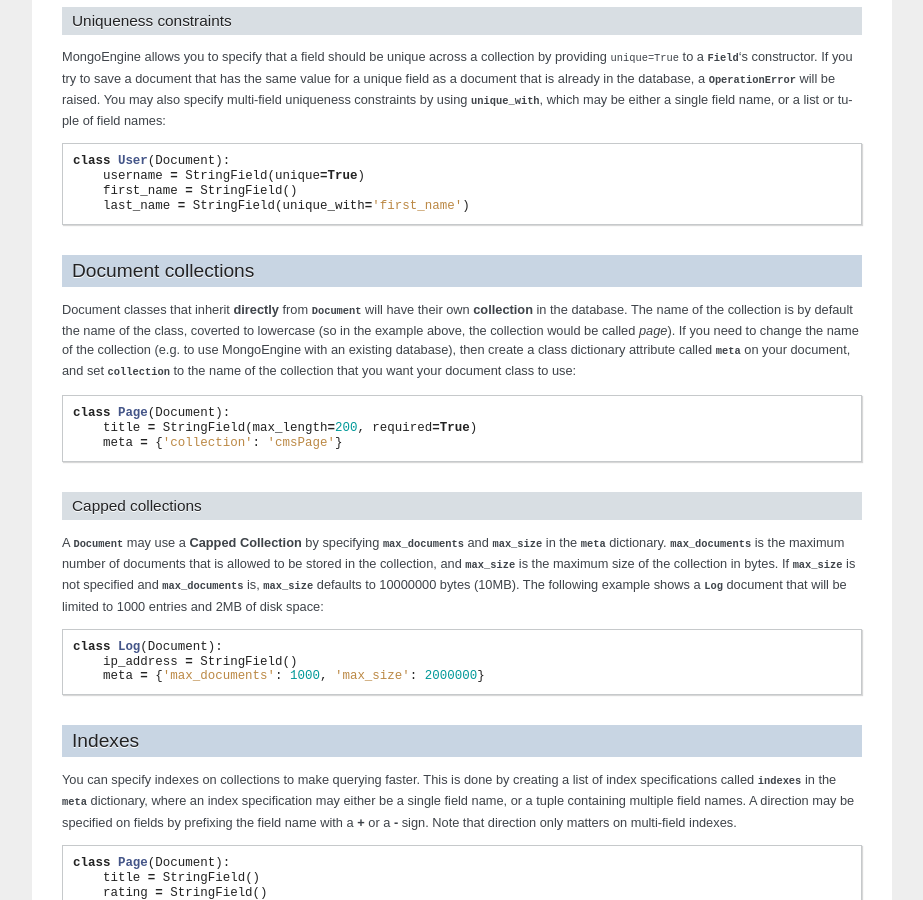
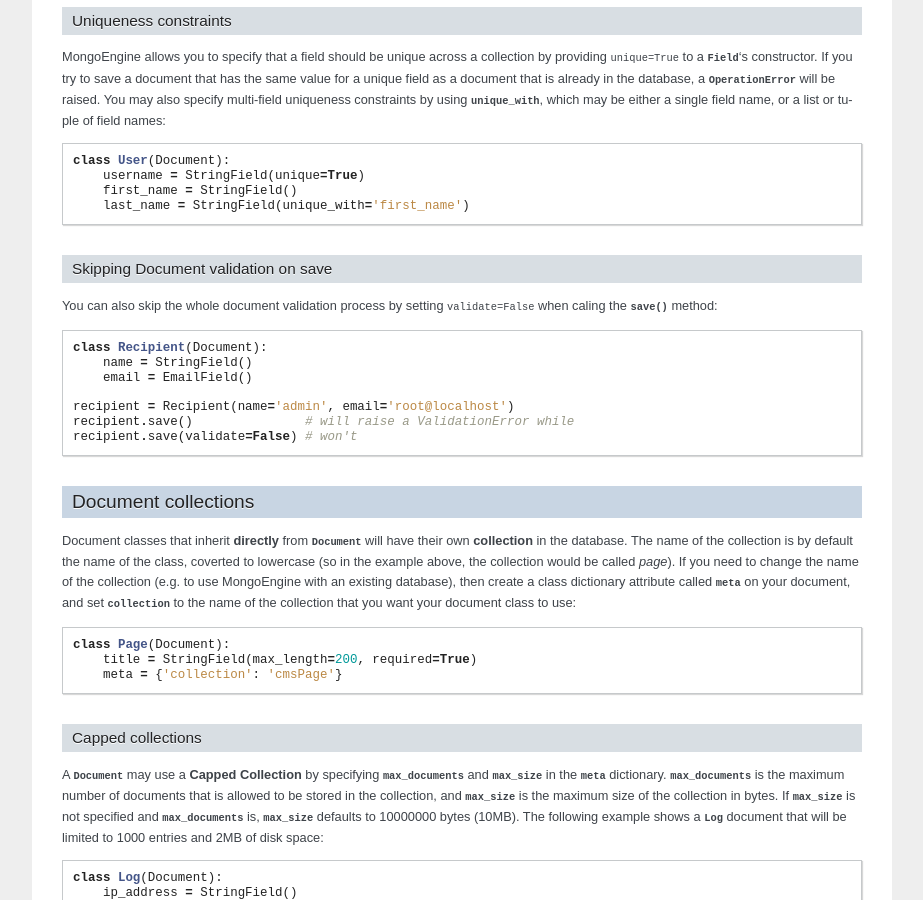
Before and after one commit to MongoEngine/mongoengine, a Sphinx documentation site: the page built from docs/guide/defining-documents.rst, in a window 1280 px wide and 900 px high, scrolled down 3321 px. Shown: the whole window, without its empty margins (198-1121 px from the left). Built offline with Sphinx 7.4.7, drawn with Linux system fonts in a browser that asks for light colours; some of the changed text lies outside the part shown.

Commit message:
added a 'validate' option to Document.save() +docs +tests

```diff
--- a/docs/guide/defining-documents.rst
+++ b/docs/guide/defining-documents.rst
@@ -214,6 +214,20 @@ either a single field name, or a list or tuple of field names::
         first_name = StringField()
         last_name = StringField(unique_with='first_name')
 
+Skipping Document validation on save
+------------------------------------
+You can also skip the whole document validation process by setting
+``validate=False`` when caling the :meth:`~mongoengine.document.Document.save`
+method::
+
+    class Recipient(Document):
+        name = StringField()
+        email = EmailField()
+
+    recipient = Recipient(name='admin', email='root@localhost')
+    recipient.save()               # will raise a ValidationError while
+    recipient.save(validate=False) # won't
+
 Document collections
 ====================
 Document classes that inherit **directly** from :class:`~mongoengine.Document`
```
Also changed, not shown: 2 other files.
